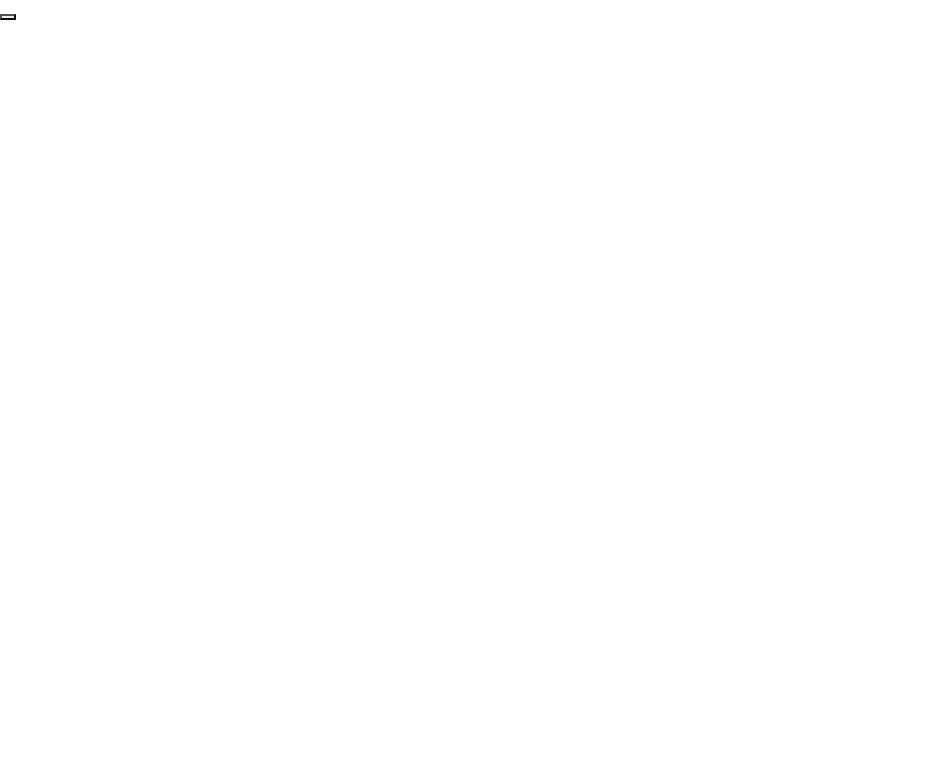
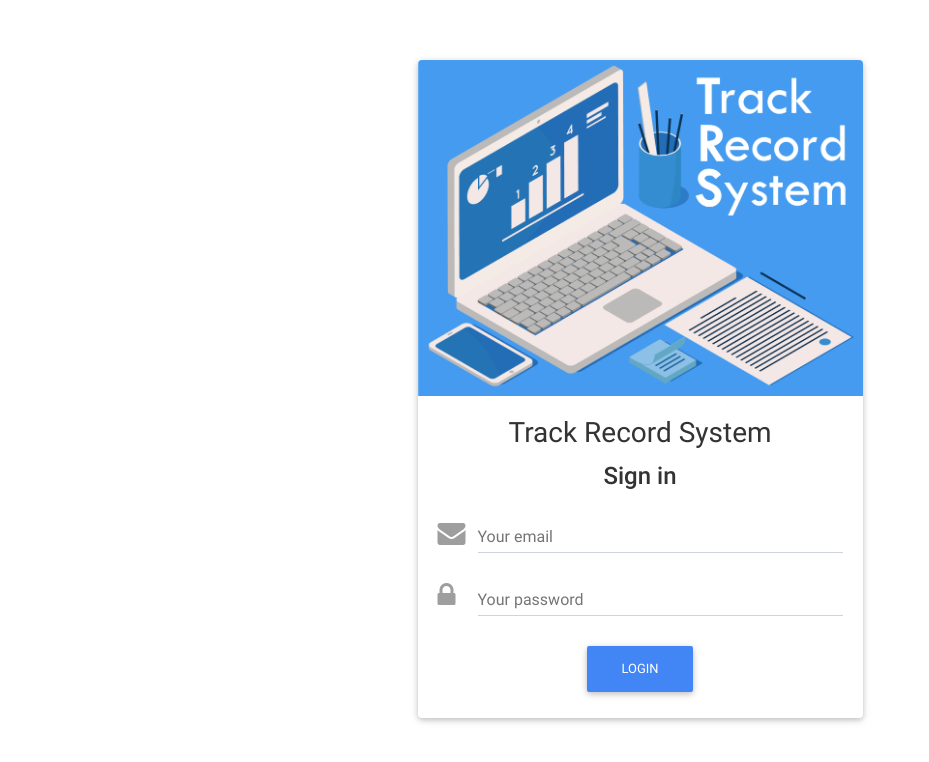
Before and after one commit to budie47/TRS, a PHP site: page / in a window 1280 px wide. Before the commit the part shown is almost empty. Shown: the top 762 px of the page, without its empty margins (0-929 px from the left). Run offline with PHP 8.4, Linux system fonts and the light colour scheme.

Commit message:
done UI login

```diff
--- a/css/style.css
+++ b/css/style.css
@@ -0,0 +1,16 @@
+
+
+.login-container{
+    width: 100%;
+    color: #333333;
+    margin: 0 auto;
+    padding: 10px 0;
+    align-items: center;
+    justify-content: space-around;
+    display: flex;
+    float: none;
+}
+
+.login-card{
+	margin-top:50px;
+}
--- a/login/login-view.php
+++ b/login/login-view.php
@@ -1,61 +1,50 @@
+  <div class="container login-container">
+    <div class="col-md-5 col-sm-12">
+      <!-- Card -->
+      <div class="card login-card">
 
-<div class="modal fade" id="modalContactForm" tabindex="-1" role="dialog" aria-labelledby="myModalLabel" aria-hidden="true">
-    <!--Modal: Contact form-->
-    <div class="modal-dialog cascading-modal" role="document">
+       <!-- Card image -->
+       <div class="view overlay">
+         <img class="card-img-top" src="img/login-img.png" alt="Card image cap">
+         <a href="#!">
+           <div class="mask rgba-white-slight"></div>
+         </a>
+       </div>
+       <!-- Card content -->
+       <div class="card-body">
 
-        <!--Content-->
-        <div class="modal-content">
+        <!-- Title -->
+        <h4 class="card-title text-center h3">Track Record System</h4>
+        <!-- Text -->
+        <!-- Material form login -->
+        <form>
+          <p class="h4 text-center mb-4">Sign in</p>
 
-            <!--Header-->
-            <div class="modal-header primary-color white-text">
-                <h4 class="title">
-                    <i class="fa fa-pencil"></i> Contact form</h4>
-                <button type="button" class="close waves-effect waves-light" data-dismiss="modal" aria-label="Close">
-                    <span aria-hidden="true">×</span>
-                </button>
-            </div>
-            <!--Body-->
-            <div class="modal-body">
+          <!-- Material input email -->
+          <div class="md-form">
+            <i class="fa fa-envelope prefix grey-text"></i>
+            <input type="email" id="materialFormLoginEmailEx" class="form-control">
+            <label for="materialFormLoginEmailEx">Your email</label>
+          </div>
 
-                <!-- Material input name -->
-                <div class="md-form form-sm">
-                    <i class="fa fa-envelope prefix"></i>
-                    <input type="text" id="materialFormNameModalEx1" class="form-control form-control-sm">
-                    <label for="materialFormNameModalEx1">Your name</label>
-                </div>
+          <!-- Material input password -->
+          <div class="md-form">
+            <i class="fa fa-lock prefix grey-text"></i>
+            <input type="password" id="materialFormLoginPasswordEx" class="form-control">
+            <label for="materialFormLoginPasswordEx">Your password</label>
+          </div>
 
-                <!-- Material input email -->
-                <div class="md-form form-sm">
-                    <i class="fa fa-lock prefix"></i>
-                    <input type="password" id="materialFormEmailModalEx1" class="form-control form-control-sm">
-                    <label for="materialFormEmailModalEx1">Your email</label>
-                </div>
+          <div class="text-center mt-4">
+            <button class="btn btn-primary" type="submit">Login</button>
+          </div>
+        </form>
+        <!-- Material form login -->
 
-                <!-- Material input subject -->
-                <div class="md-form form-sm">
-                    <i class="fa fa-tag prefix"></i>
-                    <input type="text" id="materialFormSubjectModalEx1" class="form-control form-control-sm">
-                    <label for="materialFormSubjectModalEx1">Subject</label>
-                </div>
+      </div>
 
-                <!-- Material textarea message -->
-                <div class="md-form form-sm">
-                    <i class="fa fa-pencil prefix"></i>
-                    <textarea type="text" id="materialFormMessageModalEx1" class="md-textarea form-control"></textarea>
-                    <label for="materialFormMessageModalEx1">Your message</label>
-                </div>
+    </div>
+    <!-- Card -->
 
-                <div class="text-center mt-4 mb-2">
-                    <button class="btn btn-primary">Send
-                        <i class="fa fa-send ml-2"></i>
-                    </button>
-                </div>
 
-            </div>
-        </div>
-        <!--/.Content-->
-    </div>
-    <!--/Modal: Contact form-->
+  </div>
 </div>
-
-<button></button>
```
Also changed, not shown: img/login-img.png (added).
